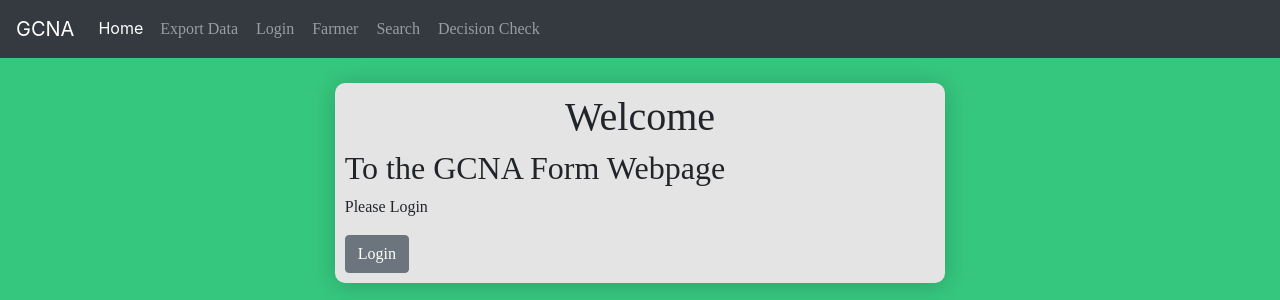
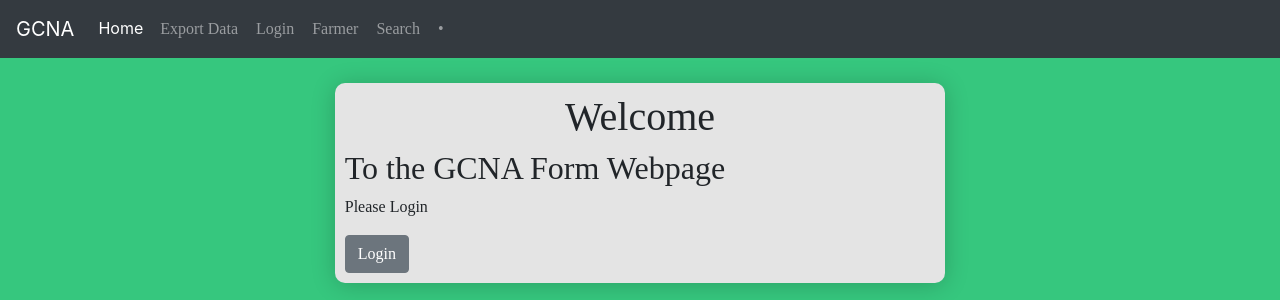
Before and after one commit to jojothedestroyer/Farmer_Db_Transfer, a Django app: page / in a window 1280 px wide. Shown: the top 300 px of the page. Run offline with Django 4.2, Linux system fonts and the light colour scheme; data comes from the database, SQL or seed files in the repository; data that the repository does not hold is empty; some libraries are stand-ins or nearby versions.

Commit message:
Update Decision Button

```diff
--- a/gcna_data/templates/gcna/nav2.html
+++ b/gcna_data/templates/gcna/nav2.html
@@ -78,7 +78,7 @@
           data-toggle="modal"
           data-target="#decisionSearchModal"
         >
-          Decision Check
+<!--           Decision Check -->•
         </button>
       </li>
 
```
